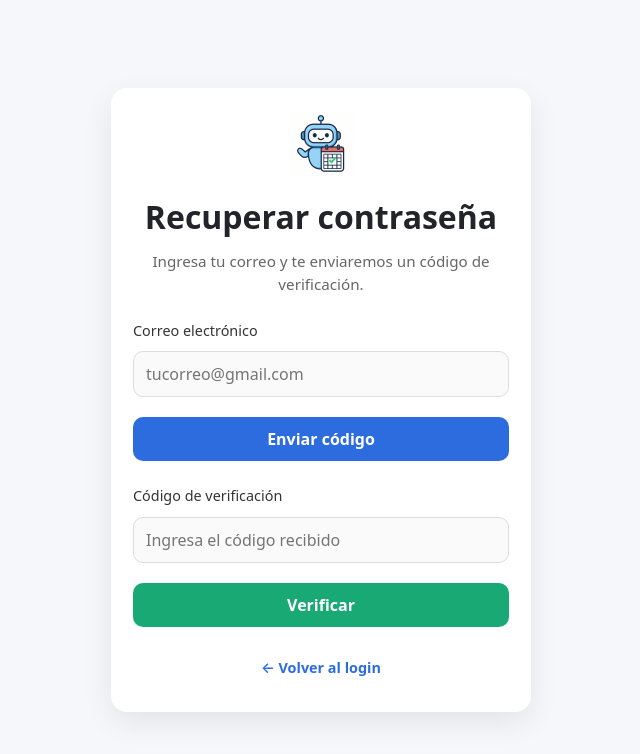
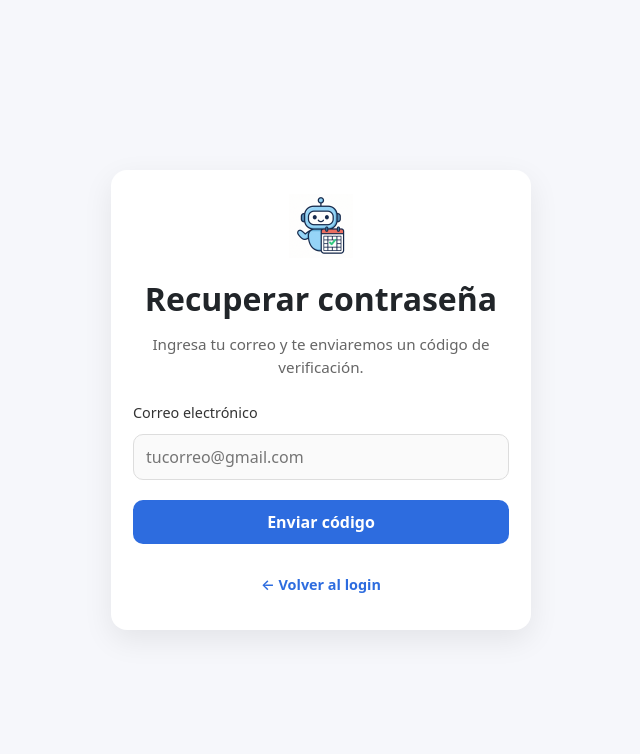
Before and after one commit to Nivek1702/FrontEnd-Calendar-App, a React (Vite) app: page /forgot-password in a window 1280 px wide. Shown: the top 754 px of the page, without its empty margins (319-959 px from the left). Built offline with nearby package versions, Linux system fonts and the light colour scheme.

Commit message:
Arreglos en reset y forgot

```diff
--- a/src/pages/forgot-password.tsx
+++ b/src/pages/forgot-password.tsx
@@ -1,3 +1,4 @@
+// src/pages/ForgotPassword.tsx
 import { useEffect, useState } from "react";
 import { useNavigate } from "react-router-dom";
 import { api } from "../api";
@@ -8,15 +9,9 @@ export default function ForgotPassword() {
   const navigate = useNavigate();
 
   const [email, setEmail] = useState<string>("");
-  const [code, setCode] = useState<string>("");
-
   const [sending, setSending] = useState<boolean>(false);
-  const [verifying, setVerifying] = useState<boolean>(false);
-
-  const [codeSent, setCodeSent] = useState<boolean>(false);
   const [message, setMessage] = useState<string | null>(null);
   const [error, setError] = useState<string | null>(null);
-
   const [cooldown, setCooldown] = useState<number>(0);
 
   useEffect(() => {
@@ -32,7 +27,9 @@ export default function ForgotPassword() {
     setMessage(null);
     setError(null);
 
-    if (!isValidEmail(email)) {
+    const cleanEmail = email.trim();
+
+    if (!isValidEmail(cleanEmail)) {
       setError("Ingresa un correo válido.");
       return;
     }
@@ -40,52 +37,33 @@ export default function ForgotPassword() {
 
     try {
       setSending(true);
-      await api.post("/auth/send-reset-code", { email: email.trim() });
 
-      setCodeSent(true);
-      setMessage("Código enviado a tu correo. Revisa tu bandeja (y SPAM).");
-      setCooldown(60);
-    } catch (err: any) {
-      console.error(err);
-      setError(
-        err?.response?.data?.message ||
-          "No se pudo enviar el código. Inténtalo nuevamente."
+      const { data } = await api.post<boolean>(
+        "/users/change_password_send_ver_code",
+        { email: cleanEmail }
       );
-    } finally {
-      setSending(false);
-    }
-  };
 
-  const handleVerify = async () => {
-    setMessage(null);
-    setError(null);
-
-    if (!code.trim()) {
-      setError("Ingresa el código que recibiste.");
-      return;
-    }
-    try {
-      setVerifying(true);
-      const { data } = await api.post("/auth/verify-reset-code", {
-        email: email.trim(),
-        code: code.trim(),
-      });
-
-      if (data?.ok === true || data === true) {
-        navigate("/reset-password", { state: { email: email.trim() } });
+      if (data === true) {
+        // ✅ Código enviado, pasar a la pantalla de nueva contraseña
+        navigate("/reset-password", { state: { email: cleanEmail } });
       } else {
-        setError("Código incorrecto.");
+        setError("No se pudo enviar el código. Inténtalo nuevamente.");
       }
     } catch (err: any) {
       console.error(err);
-      const msg =
-        err?.response?.status === 400 || err?.response?.status === 401
-          ? "Código incorrecto."
-          : err?.response?.data?.message ||
-            "No se pudo verificar el código. Inténtalo nuevamente.";
-      setError(msg);
+      const backendMsg =
+        err?.response?.data?.detail || err?.response?.data?.message;
+
+      // 404 -> correo no registrado
+      if (err?.response?.status === 404 && backendMsg) {
+        setError(backendMsg); // "El correo no está registrado."
+      } else {
+        setError(
+          backendMsg || "No se pudo enviar el código. Inténtalo nuevamente."
+        );
+      }
     } finally {
-      setVerifying(false);
+      setSending(false);
     }
   };
 
@@ -98,7 +76,6 @@ export default function ForgotPassword() {
           Ingresa tu correo y te enviaremos un código de verificación.
         </p>
 
-        {/* Email */}
         <label className="fp-label" htmlFor="email">
           Correo electrónico
         </label>
@@ -108,7 +85,7 @@ export default function ForgotPassword() {
           placeholder="tucorreo@gmail.com"
           value={email}
           onChange={(e) => setEmail(e.target.value)}
-          disabled={sending || verifying}
+          disabled={sending}
           className="fp-input"
         />
 
@@ -116,39 +93,13 @@ export default function ForgotPassword() {
           type="button"
           className="fp-btn primary"
           onClick={handleSendCode}
-          disabled={sending || verifying || cooldown > 0}
+          disabled={sending || cooldown > 0}
         >
           {sending
             ? "Enviando..."
             : cooldown > 0
             ? `Reenviar código (${cooldown}s)`
-            : codeSent
-            ? "Reenviar código"
             : "Enviar código"}
-        </button>
-
-        {/* Código */}
-        <label className="fp-label" htmlFor="code" style={{ marginTop: 14 }}>
-          Código de verificación
-        </label>
-        <input
-          id="code"
-          type="text"
-          inputMode="numeric"
-          placeholder="Ingresa el código recibido"
-          value={code}
-          onChange={(e) => setCode(e.target.value)}
-          disabled={!codeSent || verifying}
-          className="fp-input"
-        />
-
-        <button
-          type="button"
-          className="fp-btn success"
-          onClick={handleVerify}
-          disabled={!codeSent || verifying}
-        >
-          {verifying ? "Verificando..." : "Verificar"}
         </button>
 
         {message && <p className="fp-message">{message}</p>}
--- a/src/pages/reset-password.tsx
+++ b/src/pages/reset-password.tsx
@@ -1,3 +1,4 @@
+// src/pages/reset-password.tsx
 import { useState } from "react";
 import { useLocation, useNavigate } from "react-router-dom";
 import { api } from "../api";
@@ -11,11 +12,14 @@ export default function ResetPassword() {
 
   const [password, setPassword] = useState("");
   const [confirm, setConfirm] = useState("");
+  const [code, setCode] = useState("");          // 🔹 nuevo: código de verificación
+
   const [loading, setLoading] = useState(false);
   const [error, setError] = useState<string | null>(null);
 
   const passwordsMatch = password === confirm;
-  const canSubmit = password.length >= 8 && passwordsMatch && !loading;
+  const hasCode = code.trim().length > 0;
+  const canSubmit = password.length >= 8 && passwordsMatch && hasCode && !loading;
 
   const handleSave = async () => {
     setError(null);
@@ -24,18 +28,34 @@ export default function ResetPassword() {
       setError("Falta el email de la cuenta. Vuelve a ‘Olvidé mi contraseña’.");
       return;
     }
-    if (!canSubmit) {
-      setError(!passwordsMatch ? "Las contraseñas no coinciden." : "Mínimo 8 caracteres.");
+    if (!passwordsMatch) {
+      setError("Las contraseñas no coinciden.");
+      return;
+    }
+    if (password.length < 8) {
+      setError("La contraseña debe tener al menos 8 caracteres.");
+      return;
+    }
+    if (!hasCode) {
+      setError("Ingresa el código de verificación enviado a tu correo.");
       return;
     }
 
     try {
       setLoading(true);
-      await api.post("/auth/reset-password", { email, password });
+      await api.put("/users/change_password", {
+        email,
+        password,
+        verification_code: code.trim(),
+      });
       navigate("/");
     } catch (e: any) {
       console.error(e);
-      setError(e?.response?.data?.message || "No se pudo actualizar la contraseña.");
+      setError(
+        e?.response?.data?.detail ||
+          e?.response?.data?.message ||
+          "No se pudo actualizar la contraseña."
+      );
     } finally {
       setLoading(false);
     }
@@ -44,12 +64,13 @@ export default function ResetPassword() {
   return (
     <div className="rp-container">
       <div className="rp-card">
-        {/* 👇 logo del botcito arriba */}
         <img src={chatbotLogo} alt="Chatbot Logo" className="rp-logo" />
         <h2>Crear nueva contraseña</h2>
         {email && <p className="rp-subtitle">Cuenta: {email}</p>}
 
-        <label className="rp-label" htmlFor="pwd">Nueva contraseña</label>
+        <label className="rp-label" htmlFor="pwd">
+          Nueva contraseña
+        </label>
         <input
           id="pwd"
           type="password"
@@ -60,7 +81,9 @@ export default function ResetPassword() {
           autoComplete="new-password"
         />
 
-        <label className="rp-label" htmlFor="confirm">Repite la contraseña</label>
+        <label className="rp-label" htmlFor="confirm">
+          Repite la contraseña
+        </label>
         <input
           id="confirm"
           type="password"
@@ -71,11 +94,26 @@ export default function ResetPassword() {
           autoComplete="new-password"
         />
 
+        {/* 🔹 Campo para el código de verificación */}
+        <label className="rp-label" htmlFor="code">
+          Código de verificación
+        </label>
+        <input
+          id="code"
+          type="text"
+          placeholder="Código enviado a tu correo"
+          value={code}
+          onChange={(e) => setCode(e.target.value)}
+          className="rp-input"
+        />
+
         {!passwordsMatch && confirm && (
           <p className="rp-error">Las contraseñas no coinciden.</p>
         )}
         {password.length > 0 && password.length < 8 && (
-          <p className="rp-error">La contraseña debe tener al menos 8 caracteres.</p>
+          <p className="rp-error">
+            La contraseña debe tener al menos 8 caracteres.
+          </p>
         )}
         {error && <p className="rp-error">{error}</p>}
 
@@ -88,7 +126,11 @@ export default function ResetPassword() {
           {loading ? "Guardando..." : "Guardar y volver al login"}
         </button>
 
-        <button type="button" className="rp-btn link" onClick={() => navigate("/")}>
+        <button
+          type="button"
+          className="rp-btn link"
+          onClick={() => navigate("/")}
+        >
           ← Volver al login
         </button>
       </div>
```
